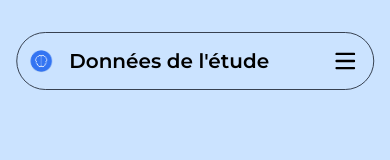
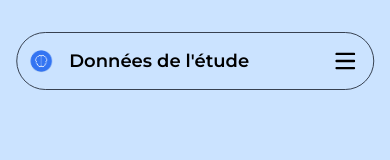
Before and after one commit to killianx45/sae303, a plain HTML site: page donnees.html in a window 390 px wide. Shown: the top 160 px of the page. Drawn offline with nearby package versions, Linux system fonts and the light colour scheme.

Commit message:
navbar mobile

```diff
--- a/donnees.html
+++ b/donnees.html
@@ -63,7 +63,7 @@
               loading="eager"
             />
             <span
-              class="self-center text-xl lg:text-2xl font-semibold whitespace-nowrap text-black"
+              class="self-center text-lg lg:text-2xl font-semibold whitespace-nowrap text-black"
               >Données de l'étude</span
             >
           </a>
```
Also changed, not shown: index.html (+1 -1 lines), resultats.html (+1 -1 lines).
